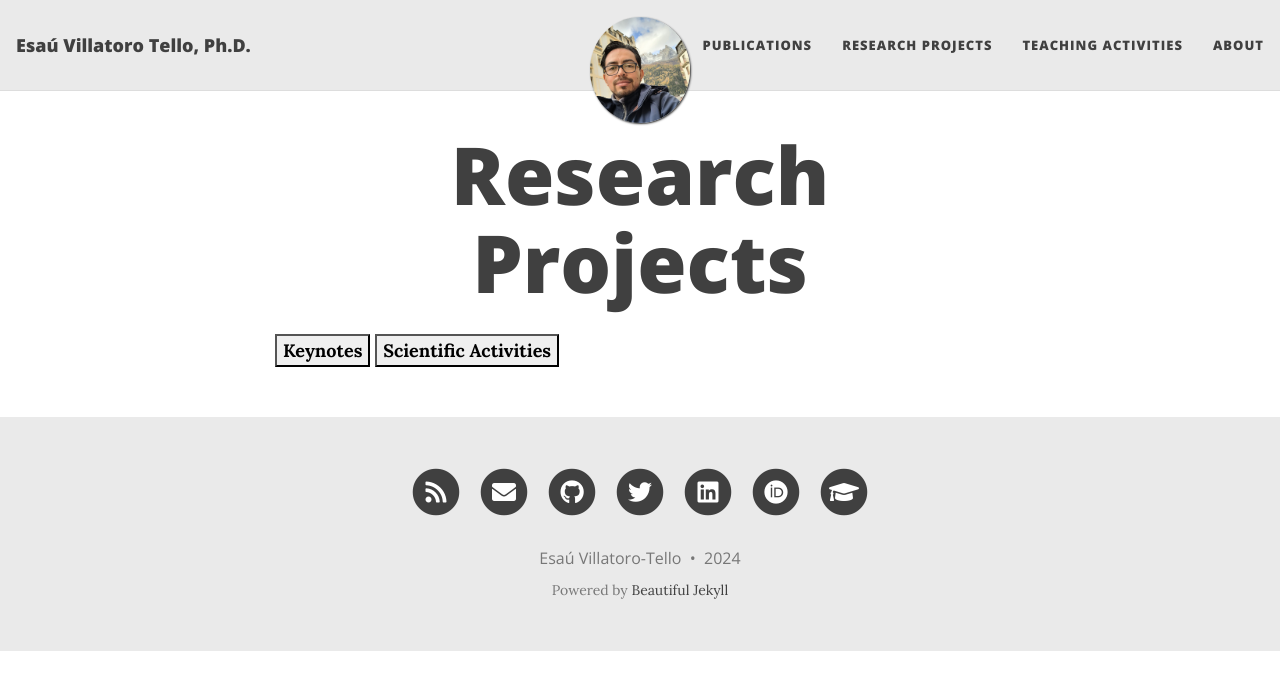
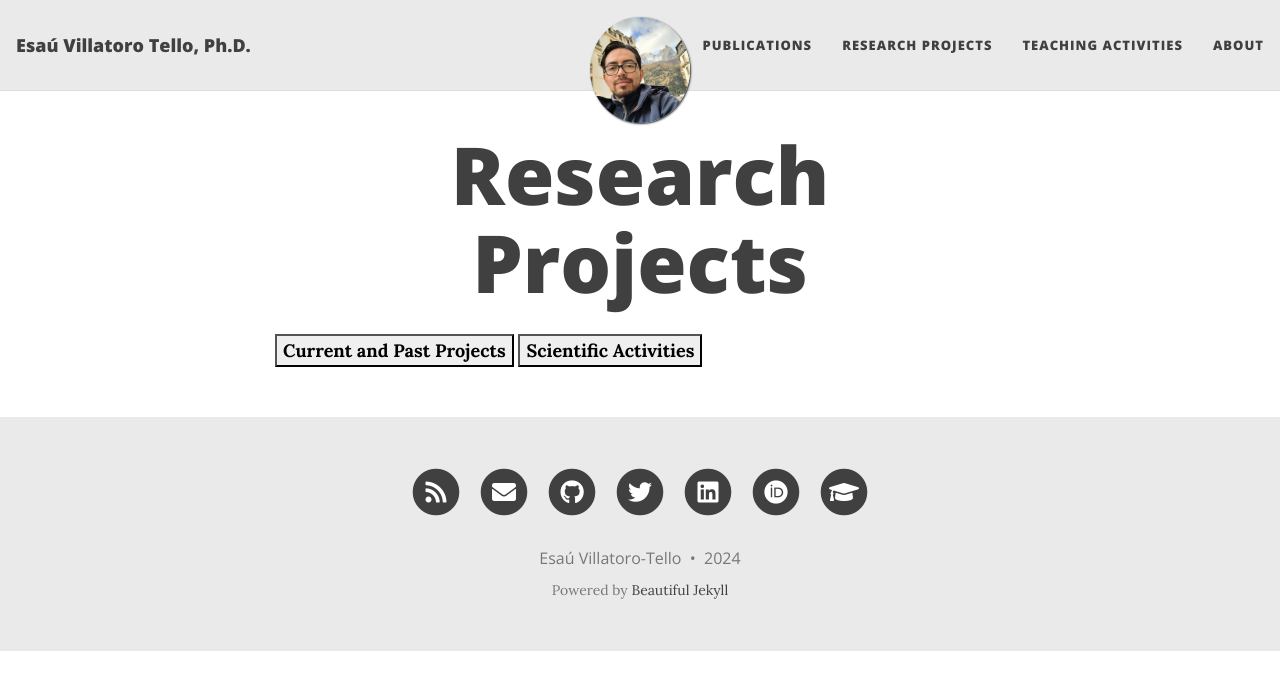
Before and after one commit to oravar333/oravar333.github.io, a Jekyll site: the page built from research.md, in a window 1280 px wide. Shown: the top 690 px of the page. Built offline with Jekyll 4.4.1, drawn with Linux system fonts in a browser that asks for light colours; nearby versions of some CDN libraries.

Commit message:
Update research.md

```diff
--- a/research.md
+++ b/research.md
@@ -14,7 +14,7 @@ css: "/assets/css/index.css"
 
 <div class="tab-wrapper">
 	<div class="tab">
-	<button class="tablinks" onclick="openSection(event, 'R&D Projects')"  id="defaultOpen"><strong>Keynotes</strong></button>
+	<button class="tablinks" onclick="openSection(event, 'Projects')"  id="defaultOpen"><strong>Current and Past Projects</strong></button>
 	<button class="tablinks" onclick="openSection(event, 'Scientific Activities')"><strong>Scientific Activities</strong></button>
 	</div>
 </div>
```
